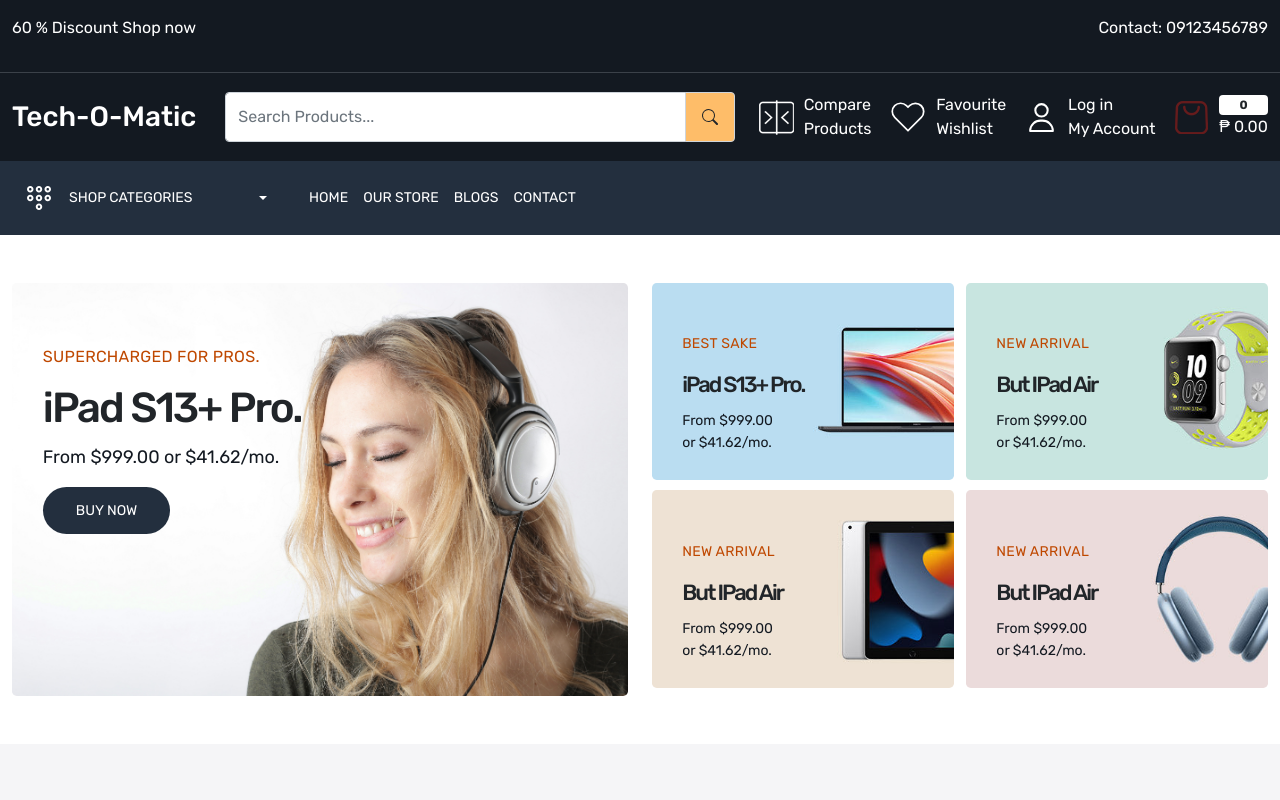
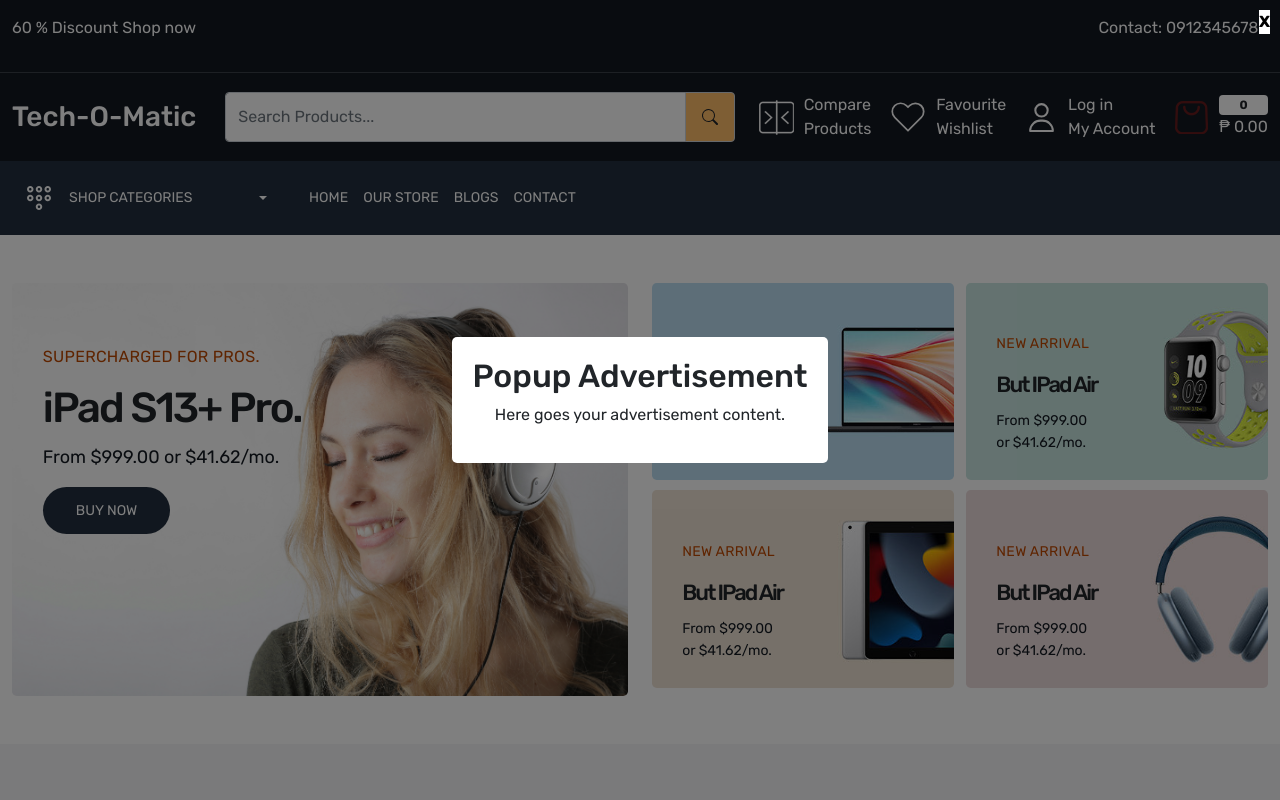
Before and after one commit to badlaaag/miniproject2, a React (Create React App) app: page / in a window 1280 px wide. Shown: the top 800 px of the page. Built offline with nearby package versions, Linux system fonts and the light colour scheme.

Commit message:
pop advertise and realtime countdown sa special promo
di ko nagawa yung sa cart mahirap haha

```diff
--- a/src/App.css
+++ b/src/App.css
@@ -743,3 +743,43 @@
   color: var(--color-777777);
 }
 /* Shipping page ends here */
+.popup-ad {
+  position: fixed;
+  top: 0;
+  left: 0;
+  width: 100%;
+  height: 100%;
+  background-color: rgba(0, 0, 0, 0.5);
+  display: flex;
+  justify-content: center;
+  align-items: center;
+  opacity: 0;
+  animation: fadeIn 0.3s ease-in forwards;
+  z-index: 9999;
+}
+
+.popup-content {
+  background-color: #fff;
+  padding: 20px;
+  border-radius: 5px;
+  text-align: center;
+}
+
+.close-btn {
+  position: absolute;
+  top: 10px;
+  right: 10px;
+  font-weight: bold;
+  border: none;
+  background: white;
+  cursor: pointer;
+}
+
+@keyframes fadeIn {
+  from {
+    opacity: 0;
+  }
+  to {
+    opacity: 2;
+  }
+}
--- a/src/components/Header.js
+++ b/src/components/Header.js
@@ -1,7 +1,21 @@
-import React from 'react'
-import { NavLink, Link } from 'react-router-dom'
-import {BsSearch} from 'react-icons/bs';
+import React, { useState } from 'react';
+import { NavLink, Link } from 'react-router-dom';
+import { BsSearch } from 'react-icons/bs';
+
 const Header = () => {
+  const [searchQuery, setSearchQuery] = useState('');
+
+  const handleSearch = (event) => {
+    setSearchQuery(event.target.value);
+  };
+
+  const handleKeyPress = (event) => {
+    if (event.key === 'Enter') {
+      console.log('Perform search for:', searchQuery);
+      setSearchQuery('');
+    }
+  };
+
   return (
     <>
     <header className="header-top-strip py-3">
@@ -22,7 +36,7 @@
             <div className='row align-items-center'>
                 <div className='col-2'>
                     <h1>
-                        <Link className='text-white fs-3'>Tech-O-Matic</Link>
+                        <Link to='/' className='text-white fs-3'>Tech-O-Matic</Link>
                     </h1>
                 </div>
                 <div className='col-5'>
@@ -33,6 +47,9 @@
               placeholder="Search Products..."
               aria-label="Search Products..."
               aria-describedby="basic-addon2"
+              value={searchQuery} // Display the search query value in the input field
+              onChange={handleSearch}
+              onKeyPress={handleKeyPress}
             />
                         <span class="input-group-text p-3" id="basic-addon2">
                            <BsSearch className='fs-6' />
--- /dev/null
+++ b/src/components/PopupAd.js
@@ -0,0 +1,31 @@
+import React, { useState, useEffect } from "react";
+
+const PopupAd = () => {
+  const [isOpen, setIsOpen] = useState(true);
+
+  const handleClose = () => {
+    setIsOpen(false);
+  };
+
+
+  return (
+    <>
+      {isOpen && (
+        <div className="popup-ad">
+          <div className="popup-content">
+            <button className="close-btn" onClick={handleClose}>
+              X
+            </button>
+            <h2 className="popup-title">Popup Advertisement</h2>
+            <p className="popup-text">Here goes your advertisement content.</p>
+            <div className="popup-video">
+
+            </div>
+          </div>
+        </div>
+      )}
+    </>
+  );
+};
+
+export default PopupAd;
--- a/src/components/ProductCard.js
+++ b/src/components/ProductCard.js
@@ -12,6 +12,8 @@
   const { grid } = props;
   console.log(grid);
   let location = useLocation();
+
+
 
   return (
     <>
--- a/src/components/SpecialProduct.js
+++ b/src/components/SpecialProduct.js
@@ -1,7 +1,31 @@
-import React from "react";
+import React, { useState, useEffect } from "react";
 import ReactStars from "react-rating-stars-component";
 import { Link } from "react-router-dom";
+
 const SpecialProduct = () => {
+  const [timer, setTimer] = useState({ days: 0, hours: 0, minutes: 0, seconds: 0 });
+
+  useEffect(() => {
+    const endDate = new Date("2023-05-15");
+    const interval = setInterval(() => {
+      const now = new Date();
+      const timeDifference = endDate.getTime() - now.getTime();
+      if (timeDifference <= 0) {
+        // Timer has ended, do something
+        clearInterval(interval);
+      } else {
+        const days = Math.floor(timeDifference / (1000 * 60 * 60 * 24));
+        const hours = Math.floor((timeDifference % (1000 * 60 * 60 * 24)) / (1000 * 60 * 60));
+        const minutes = Math.floor((timeDifference % (1000 * 60 * 60)) / (1000 * 60));
+        const seconds = Math.floor((timeDifference % (1000 * 60)) / 1000);
+        setTimer({ days, hours, minutes, seconds });
+      }
+    }, 1000);
+    return () => {
+      clearInterval(interval);
+    };
+  }, []);
+
   return (
     <>
       <div className="col-6 mb-3">
@@ -12,27 +36,19 @@
             </div>
             <div className="special-product-content">
               <h5 className="brand">Havels</h5>
-              <h6 className="title">
-                Samsung Galaxy Note10+ Mobile Phone; Sim...
-              </h6>
-              <ReactStars
-                count={5}
-                size={24}
-                value={4}
-                edit={false}
-                activeColor="#ffd700"
-              />
+              <h6 className="title">Samsung Galaxy Note10+ Mobile Phone; Sim...</h6>
+              <ReactStars count={5} size={24} value={4} edit={false} activeColor="#ffd700" />
               <p className="price">
-                <span className="red-p">$100</span> &nbsp; <strike>$200</strike>
+                <span className="red-p">₱10000</span> &nbsp; <strike>₱20000</strike>
               </p>
               <div className="discount-till d-flex align-items-center gap-10">
                 <p className="mb-0">
-                  <b>5 </b>days
+                  <b>{timer.days}</b> days
                 </p>
                 <div className="d-flex gap-10 align-items-center">
-                  <span className="badge rounded-circle p-3 bg-danger">1</span>:
-                  <span className="badge rounded-circle p-3 bg-danger">1</span>:
-                  <span className="badge rounded-circle p-3 bg-danger">1</span>
+                  <span className="badge rounded-circle p-3 bg-danger">{timer.hours}</span>:
+                  <span className="badge rounded-circle p-3 bg-danger">{timer.minutes}</span>:
+                  <span className="badge rounded-circle p-3 bg-danger">{timer.seconds}</span>
                 </div>
               </div>
               <div className="prod-count my-3">
--- a/src/pages/Cart.js
+++ b/src/pages/Cart.js
@@ -5,6 +5,7 @@
 import { AiFillDelete } from "react-icons/ai";
 import { Link } from "react-router-dom";
 import Container from "../components/Container";
+
 
 const Cart = () => {
   return (
--- a/src/pages/Home.js
+++ b/src/pages/Home.js
@@ -5,11 +5,13 @@
 import ProductCard from "../components/ProductCard";
 import SpecialProduct from "../components/SpecialProduct";
 import Container from "../components/Container";
+import PopupAd from "../components/PopupAd";
 
 
 const Home = () => {
   return (
     <>
+
       <Container class1="home-wrapper-1 py-5">
         <div className="row">
           <div className="col-6">
@@ -240,7 +242,7 @@
       <Container class1="special-wrapper py-5 home-wrapper-2">
         <div className="row">
           <div className="col-12">
-            <h3 className="section-heading">Special Products</h3>
+            <h3 className="section-heading">Special Promo</h3>
           </div>
         </div>
         <div className="row">
@@ -318,6 +320,7 @@
             <BlogCard />
           </div>
         </div>
+        <PopupAd />
       </Container>
     </>
   );
```
Also changed, not shown: 2 other files (tests, documents, lock files or other folders). Lines whose indentation alone changed are shown as unchanged.
